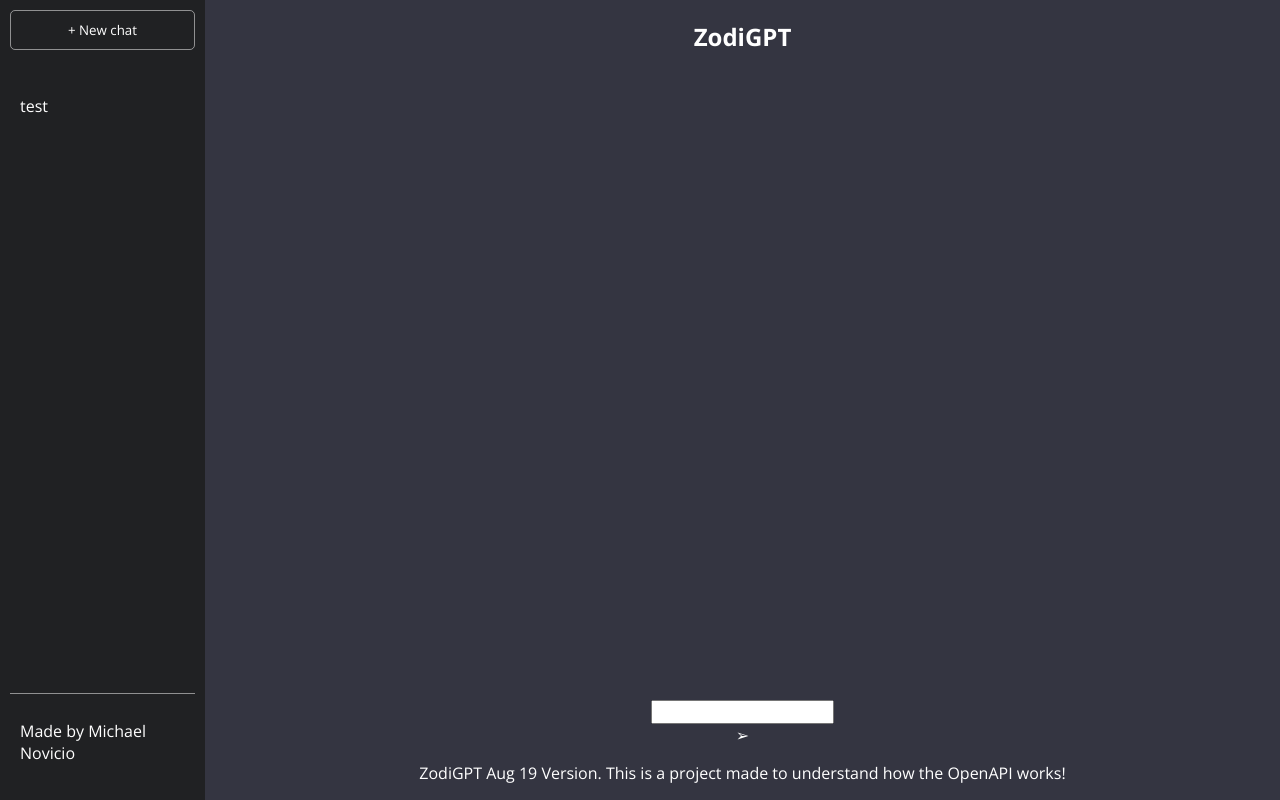
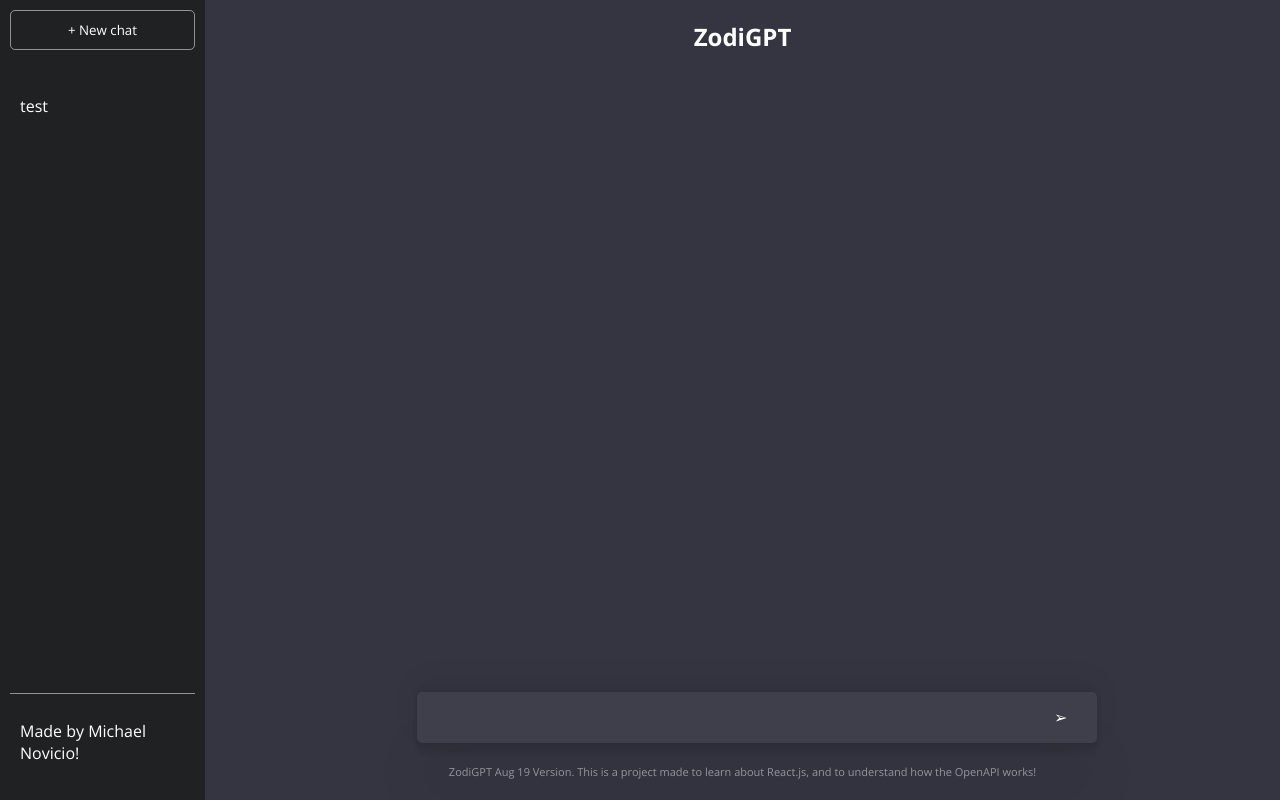
Before and after one commit to noviccio/zodi-gpt, a React (Create React App) app in the folder zodi-gpt/: page / in a window 1280 px wide. Built offline with nearby package versions, Linux system fonts and the light colour scheme.

Commit message:
server.js added w/comments

```diff
--- a/zodi-gpt/package.json
+++ b/zodi-gpt/package.json
@@ -6,13 +6,17 @@
     "@testing-library/jest-dom": "^5.17.0",
     "@testing-library/react": "^13.4.0",
     "@testing-library/user-event": "^13.5.0",
+    "cors": "^2.8.5",
+    "express": "^4.18.2",
+    "nodemon": "^3.0.1",
     "react": "^18.2.0",
     "react-dom": "^18.2.0",
     "react-scripts": "5.0.1",
     "web-vitals": "^2.1.4"
   },
   "scripts": {
-    "start": "react-scripts start",
+    "start:frontend": "react-scripts start",
+    "start:backend": "nodemon server.js",
     "build": "react-scripts build",
     "test": "react-scripts test",
     "eject": "react-scripts eject"
--- a/zodi-gpt/src/App.js
+++ b/zodi-gpt/src/App.js
@@ -8,7 +8,7 @@ const App = () => {
            <li>test</li>
         </ul>
         <nav>
-          <p>Made by Michael Novicio</p>
+          <p>Made by Michael Novicio!</p>
         </nav>
       </section>
       <section className="main">
@@ -22,7 +22,7 @@ const App = () => {
               <div id="submit">➢</div>
             </div>
             <p className= "info">
-              ZodiGPT Aug 19 Version. This is a project made to
+              ZodiGPT Aug 19 Version. This is a project made to learn about React.js, and to
               understand how the OpenAPI works!
             </p>
         </div>
--- a/zodi-gpt/src/index.css
+++ b/zodi-gpt/src/index.css
@@ -50,6 +50,50 @@ nav{
   cursor: pointer;
 }
 
+.info {
+  color: rgba(255,255,255,0.5);
+  font-size: 11px;
+  padding: 10px;
+}
+
+.bottom-section{
+  width: 100%;
+  display: flex;
+  flex-direction: column;
+  justify-content: center;
+  align-items: center;
+}
+
+.input-container{
+  position: relative;
+  width: 100%;
+  max-width: 650px;
+}
+
+input{
+  width: 100%;
+  border: none;
+  font-size: 20px;
+  background-color: rgba(255,255,255,0.05);
+  padding: 12px 15px;
+  border-radius: 5px;
+  box-shadow: rgba(0,0,0,0.05) 0 54px 55px,
+  rgba(0,0,0,0.05) 0 -12px 30px,
+  rgba(0,0,0,0.05) 0 4px 6px,
+  rgba(0,0,0,0.05) 0 12px 3px,
+  rgba(0,0,0,0.05) 0 -3px 5px;
+}
+
+input:focus {
+  outline: none;
+}
+
+#submit{
+  position: absolute;
+  bottom: 15px;
+  right: 0;
+  cursor: pointer;
+}
 .main{
   height: 100vh;
   width: 100%;
```
Also changed, not shown: zodi-gpt/server.js (added, +40 -0 lines), 1 other file (tests, documents, lock files or other folders).
